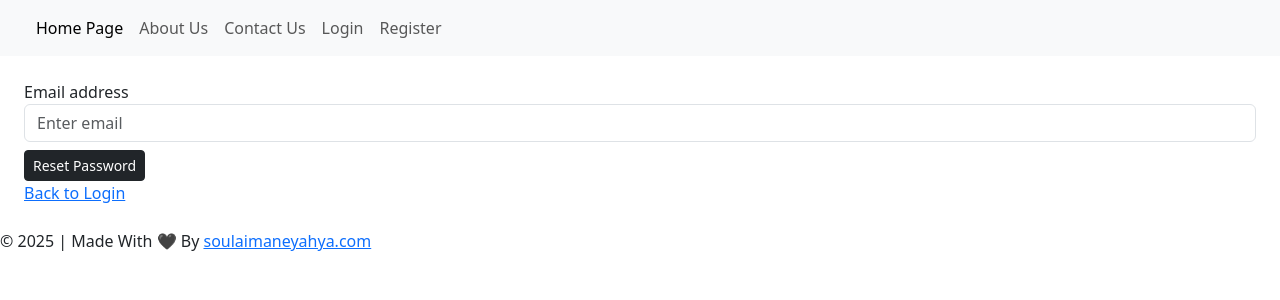
After one commit to soulaimaneyahya/lightphpf, a PHP site: template app/Views/auth/forget-password.twig in a window 1280 px wide. The commit adds this page. Shown: the top 300 px of the page. Run offline with PHP 8.4, Linux system fonts and the light colour scheme; the template is opened without the code that fills it, so the values that code supplies are empty; some libraries are stand-ins or nearby versions.

Commit message:
fixing-changes

```diff
--- /dev/null
+++ b/app/Views/auth/forget-password.twig
@@ -0,0 +1,26 @@
+<!DOCTYPE html>
+<html lang="en">
+  <head>
+    {% include '/partials/head.twig' %}
+  </head>
+  <body>
+    {% include '/partials/nav.twig' %}
+    <div class="mx-4 my-4">
+      <h1>{{ title }}</h1>
+
+      <form method="POST" action="{{ app_url }}/reset">
+        <div class="form-group mb-2">
+          <label for="email">Email address</label>
+          <input type="email" class="form-control" id="email" name="email" placeholder="Enter email" required />
+        </div>
+      </form>
+
+      <button type="submit" class="btn btn-sm btn-dark">Reset Password</button>
+
+      <div class="mb-2">
+        <a href="{{ app_url }}/login">Back to Login</a>
+      </div>
+    </div>
+    {% include '/partials/footer.twig' %}
+  </body>
+</html>
--- a/app/Views/auth/login.twig
+++ b/app/Views/auth/login.twig
@@ -38,6 +38,10 @@
           <label class="form-check-label" for="rememberMe">Remember me</label>
         </div>
 
+        <div class="mb-2">
+          <a href="{{ app_url }}/reset">Forget Password?</a>
+        </div>
+
         <button type="submit" class="btn btn-sm btn-dark">Login</button>
       </form>
     </div>
```
Also changed, not shown: app/Http/Controllers/Reset.php (added, +25 -0 lines), composer.json (+4 -10 lines), README.md, 1 other file.
